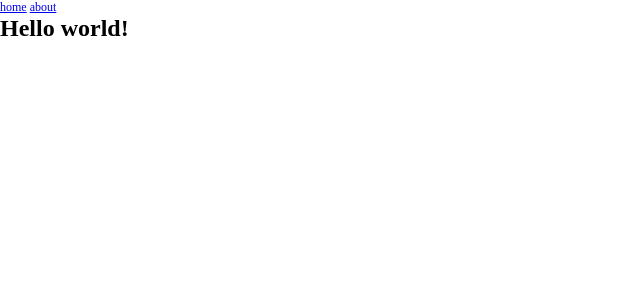
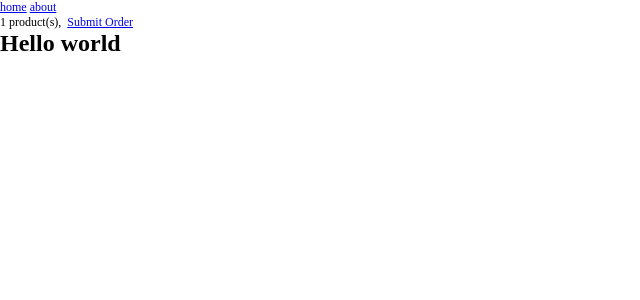
Before and after one commit to jakubgaba/Work_spoils, a SvelteKit app: page /mainPage in a window 1280 px wide. Shown: the top 300 px of the page, without its empty margins (0-640 px from the left). Built offline with nearby package versions, Linux system fonts and the light colour scheme.

Commit message:
AddingHeader

```diff
--- /dev/null
+++ b/src/components/Header.svelte
@@ -0,0 +1,22 @@
+<script>
+	import { fade, fly } from 'svelte/transition';
+	import { quintOut } from 'svelte/easing';
+
+    let count = 1;
+	$: displayText1 = count === 0 ? '(No Selection)' : `${count} product(s), `;
+	$: displayText2 = count === 0 ? '' : ``;
+</script>
+
+<div>
+	{#key displayText1}
+		<span style="display: inline-block" in:fade|global={{ duration: 500 }}>
+			{displayText1}
+		</span>
+	{/key}
+    {#key displayText2}
+		<span style="display: inline-block" in:fly|global={{ y: -50, duration: 500, easing: quintOut }}>
+			{displayText2}
+		</span>
+	{/key}
+	<a href="/#"> Submit Order </a>
+</div>
--- a/src/routes/mainPage/+page.svelte
+++ b/src/routes/mainPage/+page.svelte
@@ -1,5 +1,8 @@
 <script>
-	let name = 'world';
+	import Header from "../../components/Header.svelte";
 </script>
 
-<h1>Hello {name}!</h1>
+<div>
+<Header/>
+<h1>Hello world</h1>
+</div>
```
Also changed, not shown: static/robots.txt (added).
